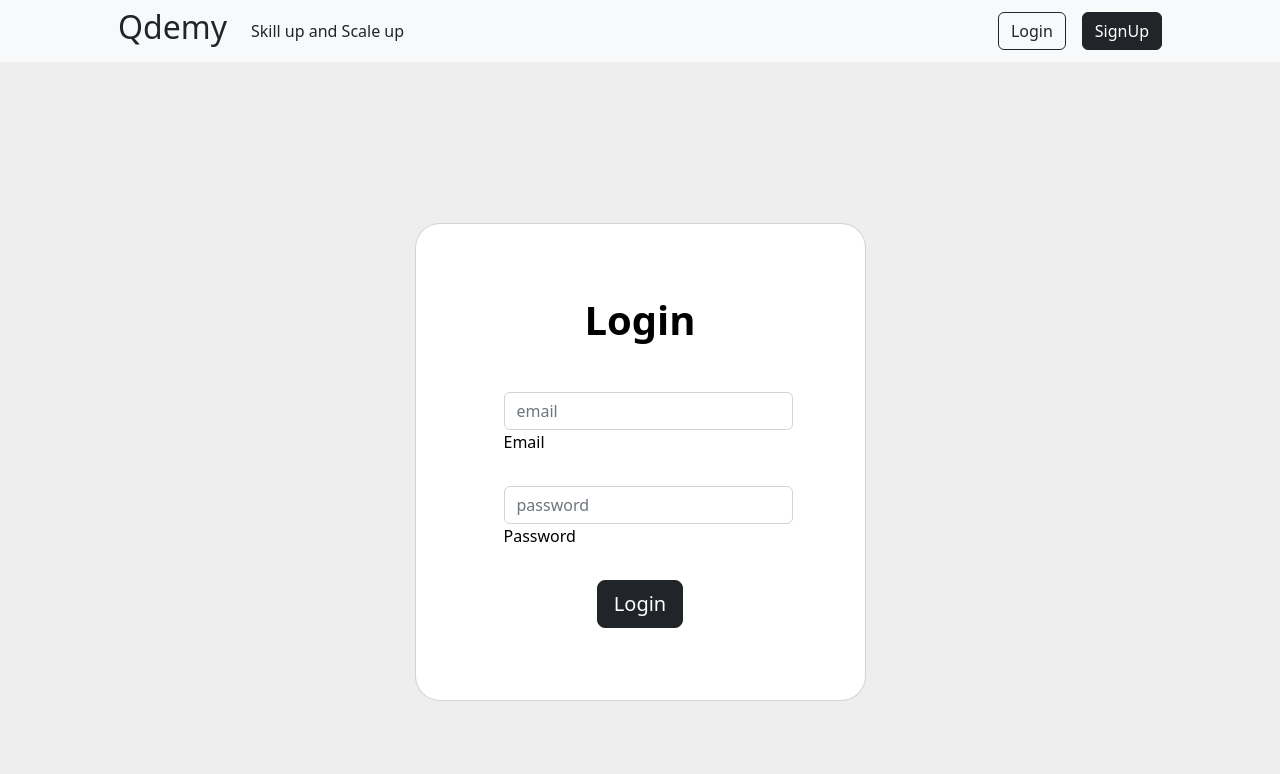
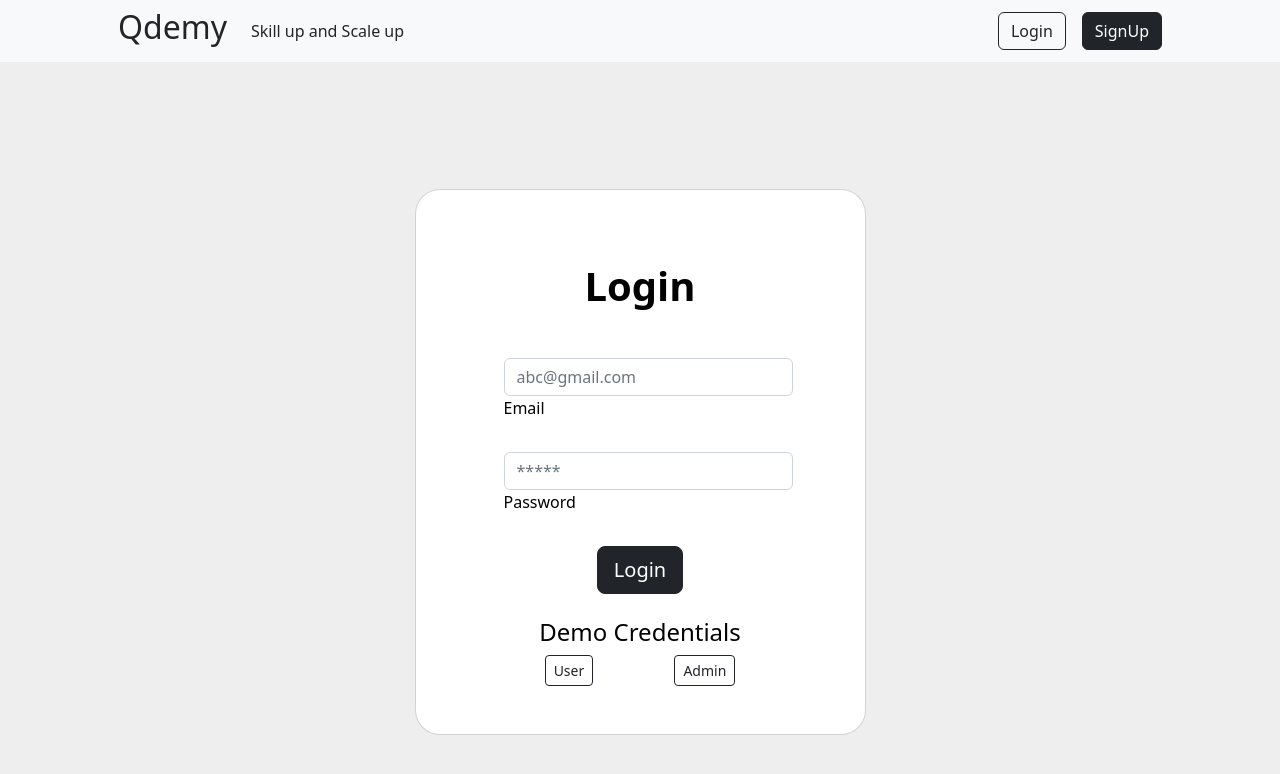
Before and after one commit to Jominjos/qdemy, a React (Create React App) app: page / in a window 1280 px wide. Shown: the top 774 px of the page. Built offline with nearby package versions, Linux system fonts and the light colour scheme; no server answers.

Commit message:
user routes and admin routes handled

```diff
--- /dev/null
+++ b/src/comp/Navadmin.js
@@ -0,0 +1,63 @@
+import Cookies from "js-cookie";
+import React from "react";
+import { Link } from "react-router-dom";
+import { axiosInstance } from "../api/axios";
+
+function Navadmin() {
+  //const navigate = useNavigate();
+
+  function logout() {
+    const cookies = Cookies.get(); // Get all cookies
+
+    for (const cookieName in cookies) {
+      // Remove each cookie
+      Cookies.remove(cookieName);
+    }
+    axiosInstance.post("/api/user/logout").then((res) => console.log(res));
+  }
+  let usersName = "null";
+
+  if (Cookies.get("username")) {
+    usersName = Cookies.get("username");
+  }
+  //console.log(props.cart.length);
+  return (
+    <nav className="navbar navbar-expand-lg navbar-light bg-light">
+      <div className="container px-4 px-lg-5">
+        <h1>Qdemy</h1>
+
+        <button
+          className="navbar-toggler"
+          type="button"
+          data-bs-toggle="collapse"
+          data-bs-target="#navbarSupportedContent"
+          aria-controls="navbarSupportedContent"
+          aria-expanded="false"
+          aria-label="Toggle navigation"
+        >
+          <span className="navbar-toggler-icon" />
+        </button>
+        <div className="collapse navbar-collapse" id="navbarSupportedContent">
+          <ul className="navbar-nav me-auto mb-2 mb-lg-0 ms-lg-4">
+            <li className="nav-item"></li>
+          </ul>
+          <form className="d-flex">
+            <h6 className="me-5 pt-2">Admin</h6>
+            <h6 className="me-5 pt-2">{usersName}</h6>
+
+            <Link to="/login">
+              <button
+                className="btn btn-outline-dark"
+                type="submit"
+                onClick={logout}
+              >
+                Logout
+              </button>
+            </Link>
+          </form>
+        </div>
+      </div>
+    </nav>
+  );
+}
+export default Navadmin;
--- a/src/comp/container.js
+++ b/src/comp/container.js
@@ -7,11 +7,12 @@ import Course from "../pages/courses";
 import Login from "../pages/login";
 import SignUp from "../pages/signUp";
 
-import PrivateRoutes from "../utils/privateRoute";
+import UserRoutes from "../utils/userRoute";
 import Profile from "../pages/profile";
 import axios from "axios";
 import { axiosInstance } from "../api/axios";
 import Cookies from "js-cookie";
+import AdminRoutes from "../utils/adminRoutes";
 //import Cookies from "js-cookie";
 
 axios.defaults.baseURL = "https://qdemy.onrender.com";
@@ -56,10 +57,12 @@ export default function MyContainer() {
       <Route path="/signup" element={<SignUp />}></Route>
 
       <Route path="/login" element={<Login />}></Route>
-      <Route element={<PrivateRoutes />}>
+      <Route element={<UserRoutes />}>
         <Route path="/cart" element={<Cart />}></Route>
         <Route path="/home" element={<Home />}></Route>
         <Route path="/profile" element={<Profile />}></Route>
+      </Route>
+      <Route element={<AdminRoutes />}>
         <Route path="/course" element={<Course />}></Route>
       </Route>
       <Route path="/" element={<Login />}></Route>
--- a/src/pages/courses.js
+++ b/src/pages/courses.js
@@ -1,14 +1,14 @@
 import React, { useState } from "react";
-import Navbar from "../comp/navbar";
 
 import Editcoursedetail from "../comp/editCourses";
 import AddcourseForm from "../comp/addForm";
 import Footer from "../comp/footer";
+import Navadmin from "../comp/Navadmin";
 export default function Courses() {
   const [dbChange, setDbchange] = useState(true);
   return (
     <>
-      <Navbar />
+      <Navadmin />
       <AddcourseForm setDbchange={setDbchange} />
       <section className="py-5">
         <div className="container px-4 px-lg-5 mt-5">
--- a/src/pages/login.js
+++ b/src/pages/login.js
@@ -22,6 +22,7 @@ export default function Login() {
     const [name, value] = [event.target.name, event.target.value];
     setCred((prev) => ({ ...prev, [name]: value }));
   }
+
   //console.log(cred);
   //wake up server
 
@@ -42,16 +43,19 @@ export default function Login() {
         console.log("num1");
         Cookies.set("token", res.data.token, { expires: 7 });
         Cookies.set("username", res.data.username, { expires: 7 });
+        Cookies.set("role", res.data.role, { expires: 7 });
 
         if (res.data.token) {
           axiosInstance.defaults.headers.common["token"] = res.data.token;
           console.log("setting axios from login");
         }
+        if (res.data.role === "user") {
+          navigate("/home");
+        } else if (res.data.role === "admin") {
+          navigate("/course");
+        }
       })
-      .then(() => {
-        console.log("num 2");
-        navigate("/home");
-      })
+
       .catch((error) => {
         setLoading(false);
 
@@ -84,7 +88,7 @@ export default function Login() {
                       <i className="fas fa-envelope fa-lg me-3 fa-fw" />
                       <div className="form-outline flex-fill mb-0">
                         <input
-                          placeholder="email"
+                          placeholder="abc@gmail.com"
                           type="email"
                           name="email"
                           value={cred.email}
@@ -102,7 +106,7 @@ export default function Login() {
                       <div className="form-outline flex-fill mb-0">
                         <input
                           required
-                          placeholder="password"
+                          placeholder="*****"
                           type="password"
                           name="password"
                           value={cred.password}
@@ -119,12 +123,42 @@ export default function Login() {
                       {loading ? (
                         <ClipLoader loading={loading} />
                       ) : (
-                        <button type="submit" className="btn btn-dark btn-lg">
+                        <button
+                          className="btn btn-dark btn-lg"
+                          onClick={formsubmitted}
+                        >
                           Login
                         </button>
                       )}
                     </div>
                   </form>
+                  <div>
+                    <h4 className="text-center">Demo Credentials</h4>
+                    <div className="d-flex justify-content-evenly">
+                      <button
+                        className="btn btn-outline-dark btn-sm"
+                        onClick={() =>
+                          setCred({
+                            email: "j@gmail.com",
+                            password: "123456",
+                          })
+                        }
+                      >
+                        User
+                      </button>
+                      <button
+                        className="btn btn-outline-dark btn-sm"
+                        onClick={() =>
+                          setCred({
+                            email: "admin@gmail.com",
+                            password: "123456",
+                          })
+                        }
+                      >
+                        Admin
+                      </button>
+                    </div>
+                  </div>
                 </div>
               </div>
             </div>
--- /dev/null
+++ b/src/utils/adminRoutes.js
@@ -0,0 +1,16 @@
+import Cookies from "js-cookie";
+import { Outlet, Navigate } from "react-router-dom";
+
+const AdminRoutes = () => {
+  let role = Cookies.get("role");
+  let token = Cookies.get("token");
+  // auth ? console.log("true") : console.log("false");
+  if (token && role === "admin") {
+    return <Outlet />;
+  } else if (token && role === "user") {
+    return <Navigate to="/home" />;
+  } else {
+    return <Navigate to="/login" />;
+  }
+};
+export default AdminRoutes;
--- a/src/utils/privateRoute.js
+++ /dev/null
@@ -1,9 +0,0 @@
-import Cookies from "js-cookie";
-import { Outlet, Navigate } from "react-router-dom";
-
-const PrivateRoutes = () => {
-  let auth = Cookies.get("token");
-  // auth ? console.log("true") : console.log("false");
-  return <>{auth ? <Outlet /> : <Navigate to="login" />}</>;
-};
-export default PrivateRoutes;
--- /dev/null
+++ b/src/utils/userRoute.js
@@ -0,0 +1,17 @@
+import Cookies from "js-cookie";
+import { Outlet, Navigate } from "react-router-dom";
+
+const UserRoutes = () => {
+  let role = Cookies.get("role");
+  let token = Cookies.get("token");
+  // auth ? console.log("true") : console.log("false");
+
+  if (token && role === "user") {
+    return <Outlet />;
+  } else if (token && role === "admin") {
+    return <Navigate to="/course" />;
+  } else {
+    return <Navigate to="/login" />;
+  }
+};
+export default UserRoutes;
```
